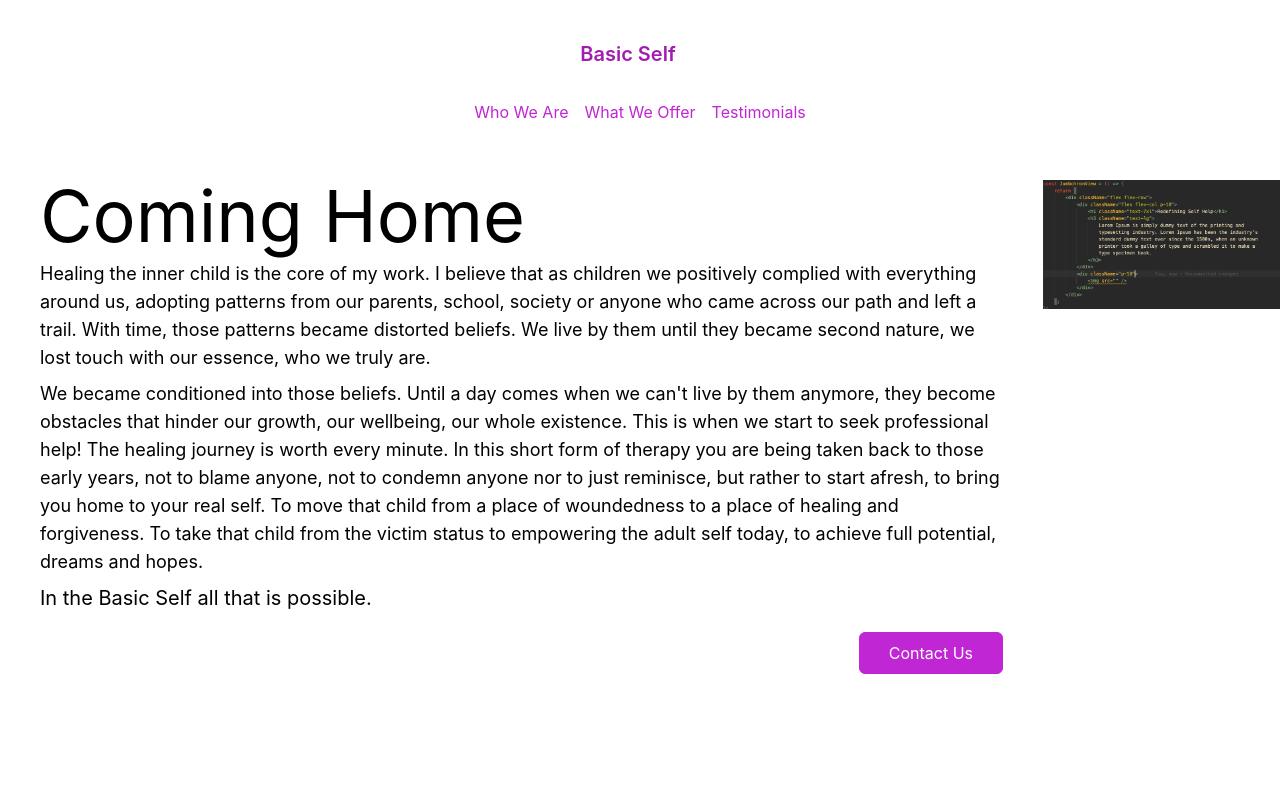
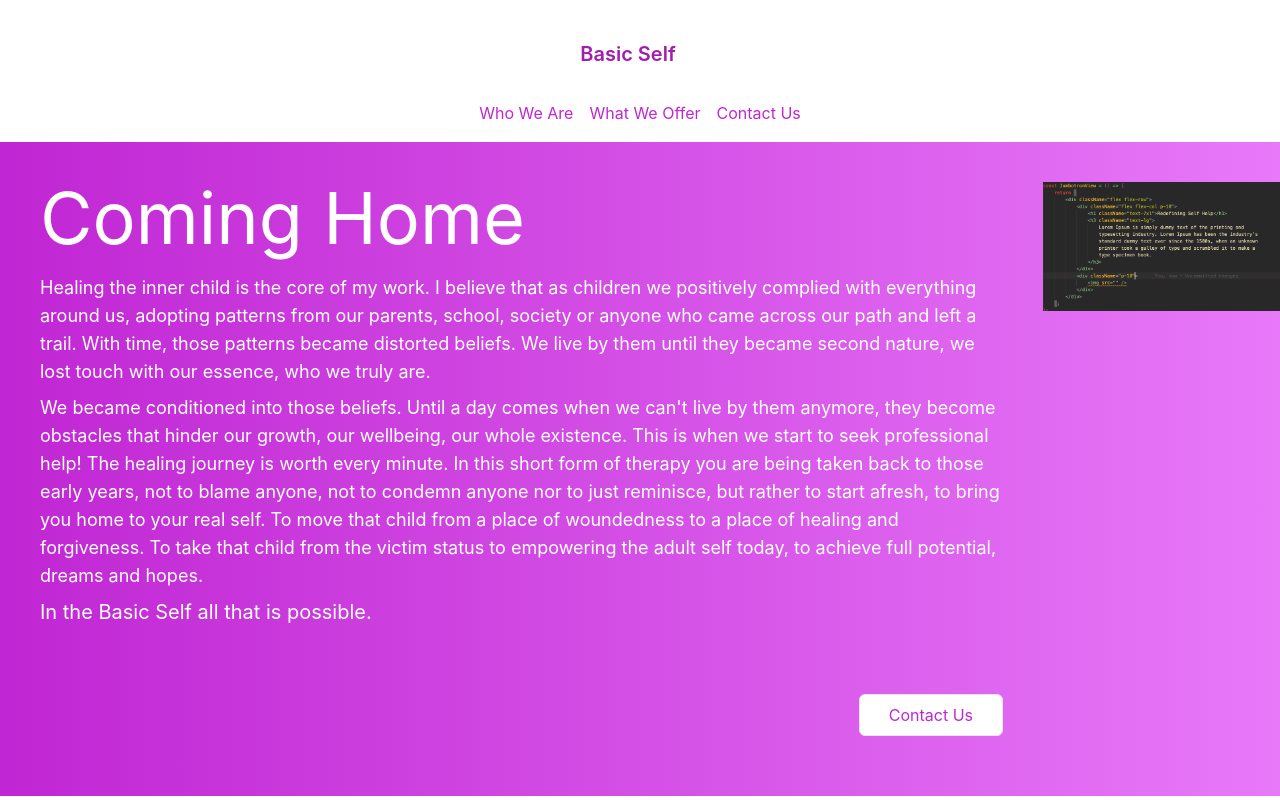
Before and after one commit to NaserAlqimlas/basic-self, a React (Create React App) app: page / in a window 1280 px wide. Shown: the top 800 px of the page. Built offline with nearby package versions, Linux system fonts and the light colour scheme.

Commit message:
redesigned jumbotron, made navbar sticky

```diff
--- a/src/App.tsx
+++ b/src/App.tsx
@@ -8,12 +8,11 @@ import ContactUs from "./components/ContactUs";
 function App() {
     return (
         <div>
-            <div className="lg:h-screen">
             <div className="flex items-center justify-center flex-shrink-0 text-fuchsia-700 mr-6 font-semibold text-xl pt-10">
                 Basic Self
             </div>
-                <div className="flex justify-center items-center">
-                    <nav className="sticky flex items-center justify-between flex-wrap bg-white p-4 mt-4">
+            <div className="sticky top-0 z-50 flex justify-center items-center">
+                <nav className="flex items-center justify-between flex-wrap bg-white p-4 mt-4 border rounded-md border-white">
                     <div className="w-full block flex-shrink lg:flex lg:items-center lg:w-auto">
                         <div className="text-m invisible md:visible">
                             <Link
@@ -21,7 +20,7 @@ function App() {
                                 smooth={true}
                                 offset={-70}
                                 duration={500}
-                                    className="block mt-4 lg:inline-block lg:mt-0 text-fuchsia-600 hover:text-fuchsia-800 mr-4"
+                                className="block mt-4 lg:inline-block lg:mt-0 text-fuchsia-600 hover:font-bold duration-150 mr-4"
                             >
                                 Who We Are
                             </Link>
@@ -30,25 +29,25 @@ function App() {
                                 smooth={true}
                                 offset={-70}
                                 duration={500}
-                                    className="block mt-4 lg:inline-block lg:mt-0 text-fuchsia-600 hover:text-fuchsia-800 mr-4"
+                                className="block mt-4 lg:inline-block lg:mt-0 text-fuchsia-600 hover:font-bold duration-150 mr-4"
                             >
                                 What We Offer
                             </Link>
                             <Link
-                                    to="testimonials"
+                                to="contactus"
                                 smooth={true}
                                 offset={-70}
                                 duration={500}
-                                    className="block mt-4 lg:inline-block lg:mt-0 text-fuchsia-600 hover:text-fuchsia-800"
+                                className="block mt-4 lg:inline-block lg:mt-0 text-fuchsia-600 hover:font-bold duration-150"
                             >
-                                    Testimonials
+                                Contact Us
                             </Link>
                         </div>
                     </div>
                 </nav>
             </div>
+            <div className="relative">
                 <JumbotronView />
-            </div>
                 <div>
                     <WhoWeAre id="whoweare" />
                 </div>
@@ -58,6 +57,7 @@ function App() {
                 </div>
                 <Footer />
             </div>
+        </div>
     );
 }
 
--- a/src/components/JumbotronView.tsx
+++ b/src/components/JumbotronView.tsx
@@ -4,9 +4,9 @@ import { Link, animateScroll as scroll } from "react-scroll";
 
 const JumbotronView = () => {
     return (
-        <div className="flex flex-row">
+        <div className="flex flex-row bg-gradient-to-r from-fuchsia-600 to-fuchsia-400 text-white">
             <div className="flex flex-col justify-center p-10">
-                <h1 className="text-7xl ">Coming Home</h1>
+                <h1 className="text-7xl pb-3">Coming Home</h1>
                 <p className="text-lg pt-2">
                     Healing the inner child is the core of my work. I believe
                     that as children we positively complied with everything
@@ -33,16 +33,18 @@ const JumbotronView = () => {
                 <p className="text-xl pt-2">
                     In the Basic Self all that is possible.
                 </p>
-                <div className="flex justify-end">
+                <div className="pt-12 flex justify-end">
+                    <button>
                         <Link
                             to="contactus"
                             smooth={true}
                             offset={-70}
                             duration={500}
-                        className="w-36 p-2 my-5 flex justify-center items-center border border-fuchsia-600 rounded-md bg-fuchsia-600 text-white hover:bg-fuchsia-700 hover:border-fuchsia-700 duration-150"
+                            className="w-36 p-2 my-5 flex justify-center items-center text-fuchsia-600 bg-white border rounded-md hover:font-bold duration-150"
                         >
                             Contact Us
                         </Link>
+                    </button>
                 </div>
             </div>
             <div className="pt-10 invisible lg:visible">
--- a/src/components/WhoWeAre.tsx
+++ b/src/components/WhoWeAre.tsx
@@ -9,7 +9,7 @@ const WhoWeAre = (props: WhoWeAreProps) => {
 
     return (
         <div
-            className="flex flex-col items-center justify-center mx-12 lg:h-screen"
+            className="flex flex-col items-center justify-center mx-12 my-12 "
             id={id}
         >
             <h1 className="text-4xl mb-10">
```
Lines whose indentation alone changed are shown as unchanged.
